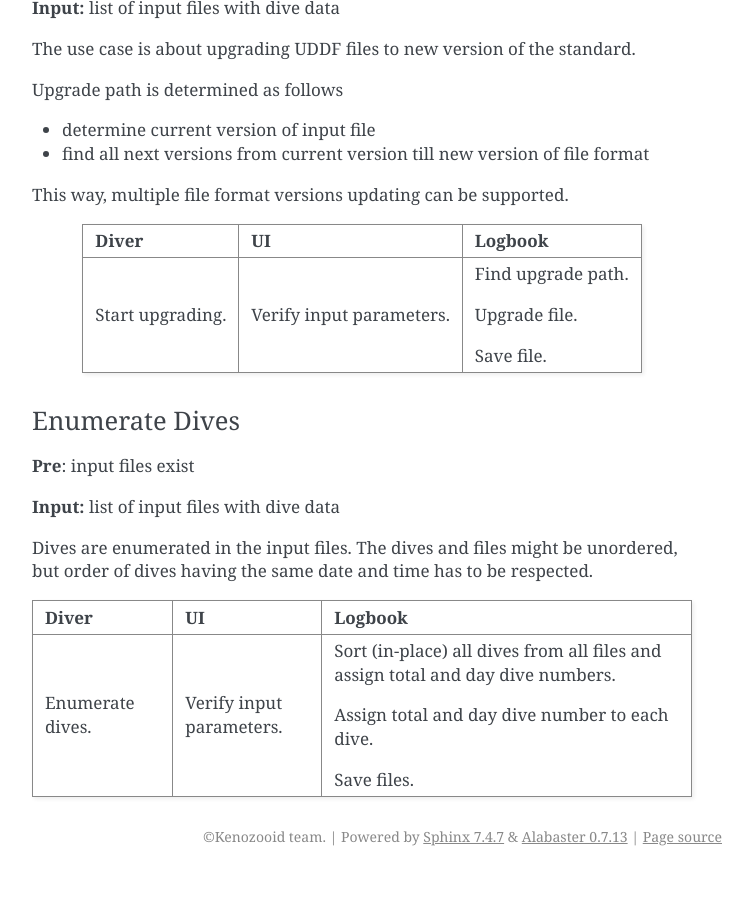
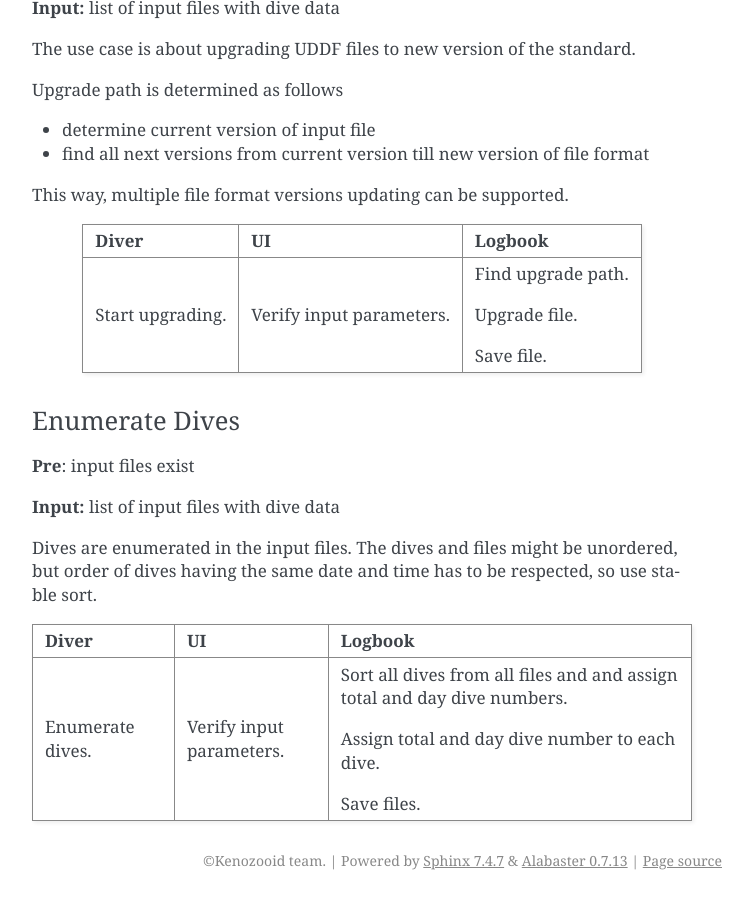
Before and after one commit to gitGNU/gnu_kenozooid, a Sphinx documentation site: the page built from doc/hacking/uc.rst, in a window 1280 px wide and 900 px high, scrolled down 5391 px. Shown: the whole window, without its empty margins (388-1141 px from the left). Built offline with Sphinx 7.4.7, drawn with Linux system fonts in a browser that asks for light colours; before the commit the page ends 6267 px from its top, so only the background shows below that.

Commit message:
- dive enumeration use case clarified - documentation dive profile graphs regenerated

```diff
--- a/doc/hacking/uc.rst
+++ b/doc/hacking/uc.rst
@@ -292,19 +292,19 @@ Enumerate Dives
 
 Dives are enumerated in the input files. The dives and files might be
 unordered, but order of dives having the same date and time has to be
-respected.
+respected, so use stable sort.
 
-+-------------+--------------+----------------------------------+
-| Diver       | UI           | Logbook                          |
-+=============+==============+==================================+
-| Enumerate   | Verify input | Sort (in-place) all dives from   |
-| dives.      | parameters.  | all files and assign total and   |
-|             |              | day dive numbers.                |
-|             |              |                                  |
-|             |              | Assign total and day dive number |
-|             |              | to each dive.                    |
-|             |              |                                  |
-|             |              | Save files.                      |
-+-------------+--------------+----------------------------------+
++-------------+--------------+-----------------------------------+
+| Diver       | UI           | Logbook                           |
++=============+==============+===================================+
+| Enumerate   | Verify input | Sort all dives from all files and |
+| dives.      | parameters.  | and assign total and day dive     |
+|             |              | numbers.                          |
+|             |              |                                   |
+|             |              | Assign total and day dive number  |
+|             |              | to each dive.                     |
+|             |              |                                   |
+|             |              | Save files.                       |
++-------------+--------------+-----------------------------------+
 
 .. vim: sw=4:et:ai
```
Also changed, not shown: doc/user/dive-2011-06-26.png, doc/user/divemode-compare.png, 2 other files.
